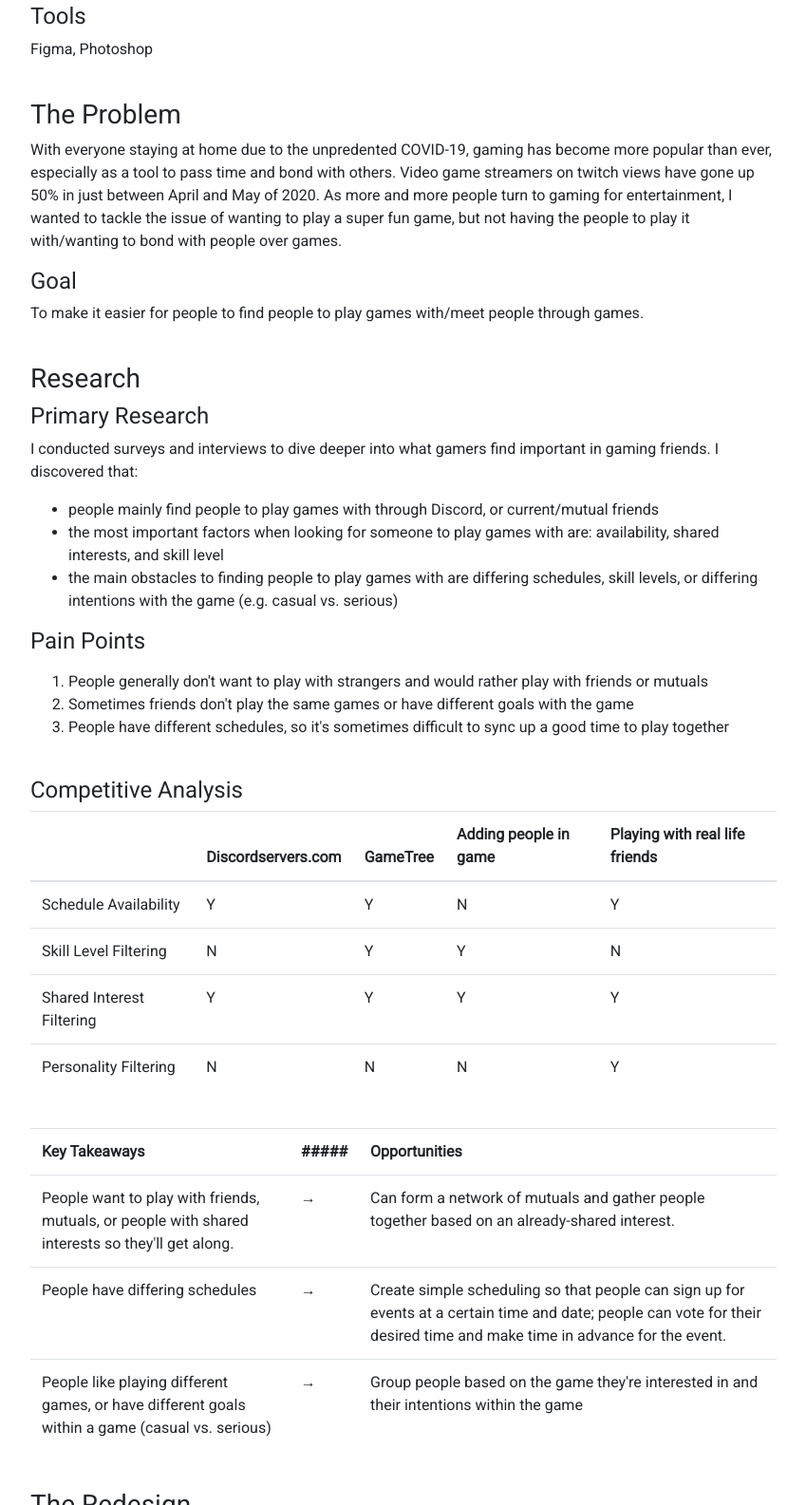
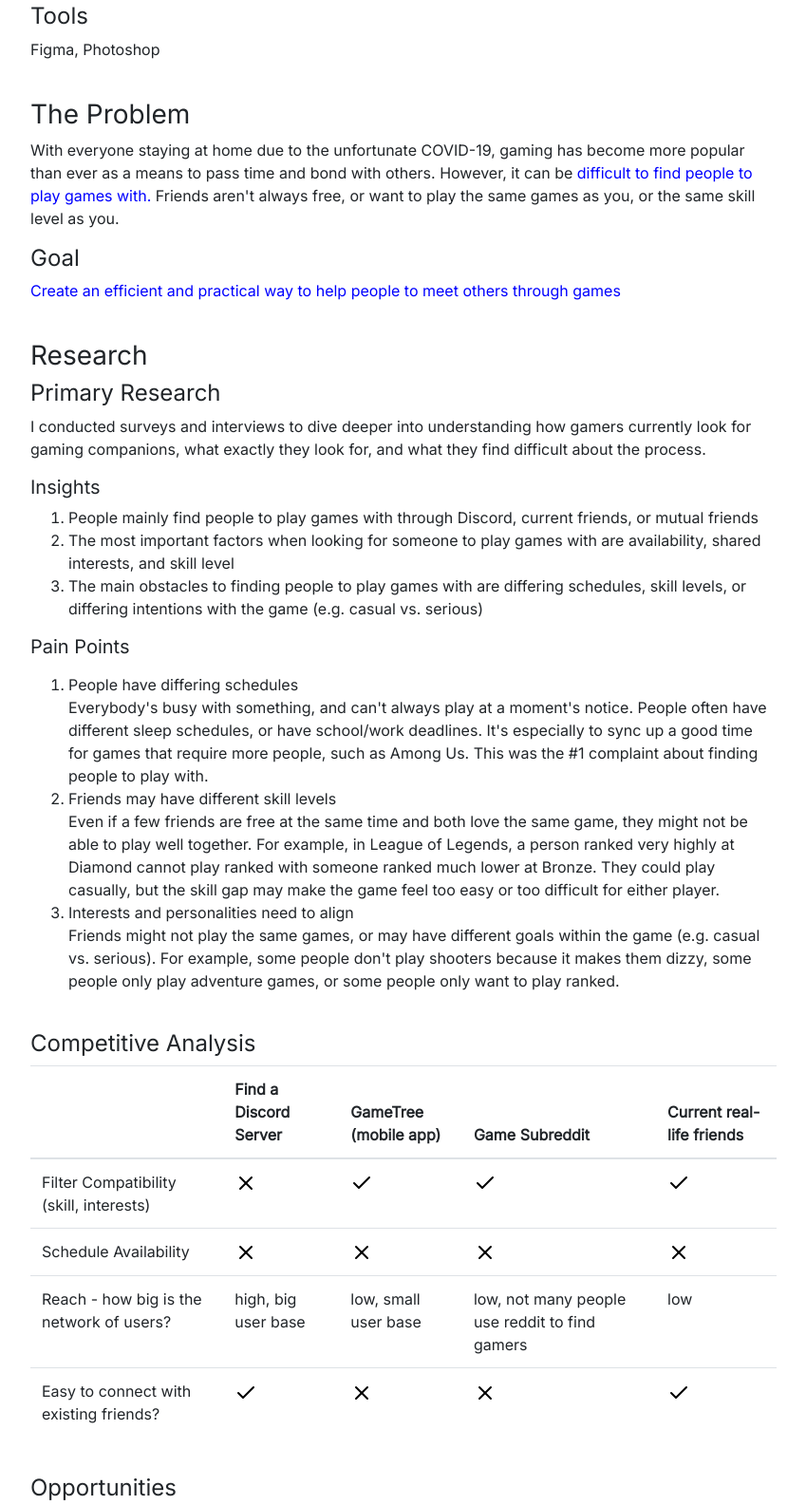
Before and after one commit to soniacui/soniacui.github.io, a plain HTML site: page gamers.html in a window 1280 px wide. Shown: the part 489-2074 px from the top of the page at 95% size, without its empty margins (215-1064 px from the left). Drawn offline with nearby package versions, Linux system fonts and the light colour scheme.

Commit message:
portfolio update

```diff
--- a/gamers.html
+++ b/gamers.html
@@ -6,6 +6,7 @@
         integrity="sha384-ggOyR0iXCbMQv3Xipma34MD+dH/1fQ784/j6cY/iJTQUOhcWr7x9JvoRxT2MZw1T" crossorigin="anonymous">
     <link href="https://fonts.googleapis.com/css?family=Roboto&display=swap" rel="stylesheet">
     <link href="https://fonts.googleapis.com/css?family=Raleway:800&display=swap" rel="stylesheet">
+    <link href="https://fonts.googleapis.com/css2?family=Inter&display=swap" rel="stylesheet">
 </head>
 
 <style>
@@ -13,7 +14,7 @@
         background-color: white;
         color: black;
         padding-left: 5%;
-        font-family: 'Roboto', sans-serif;
+        font-family: 'inter', sans-serif;
         margin-top: 10%;
     }
 
@@ -73,7 +74,7 @@
     }
 
     body {
-        font-family: 'Roboto', sans-serif;
+        font-family: 'inter', sans-serif;
         margin: 0px;
         padding: 0px;
         text-align: left;
@@ -117,6 +118,9 @@
         padding-right: 20%;
         margin-top: 5%;
     }
+    .highlight {
+        color: blue;
+    }
 </style>
 
 
@@ -157,47 +161,56 @@
             <br />
 
             <h3>The Problem</h3>
-            <p>With everyone staying at home due to the unpredented COVID-19, gaming has become more popular than ever,
-                especially
-                as a tool to pass time and bond with others. Video game streamers on twitch views have gone up 50% in
-                just between
-                April and May of 2020. As more and more people turn to gaming for entertainment, I wanted to tackle the
-                issue of
-                wanting to play a super fun game, but not having the people to play it with/wanting to bond with people
-                over games.
+            <p> With everyone staying at home due to the unfortunate COVID-19, gaming has become more popular than ever
+                as a means to pass time and bond with others. However, it can be
+                <span class="highlight">difficult to find people to play games with.</span>
+                Friends aren't always free, or want to play the same games as you, or the same skill level as you.
             </p>
-            <!--bold the main problem statement-->
+
             <h4>Goal</h4>
-            <p>To make it easier for people to find people to play games with/meet people through games.</p>
+            <p><span class="highlight">Create an efficient and practical way to help people to meet others through games</span></p>
 
             <br />
 
             <h3>Research</h3>
             <h4>Primary Research</h4>
-            <p>I conducted surveys and interviews to dive deeper into what gamers find important in gaming friends.
-                I discovered that:
-            <ul>
-                <li>people mainly find people to play games with through Discord, or current/mutual friends</li>
-                <li>the most important factors when looking for someone to play games with are: availability,
+            <p>I conducted surveys and interviews to dive deeper into understanding how gamers currently look for gaming
+                companions, what exactly they look for, and what they find difficult about the process.
+
+            <h5>Insights</h5>
+            <ol>
+                <li>People mainly find people to play games with through Discord, current friends, or mutual friends</li>
+                <li>The most important factors when looking for someone to play games with are availability,
                     shared interests, and skill level
                 </li>
-                <li>the main obstacles to finding people to play games with are differing schedules, skill levels,
+                <li>The main obstacles to finding people to play games with are differing schedules, skill levels,
                     or differing intentions with the game (e.g. casual vs. serious)
                 </li>
-            </ul>
+            </ol>
 
             </p>
-            <h4>Pain Points</h4>
+
+            <h5>Pain Points</h5>
             <p>
             <ol>
                 <li>
-                    People generally don't want to play with strangers and would rather play with friends or mutuals
+                    People have differing schedules <br/>
+                    Everybody's busy with something, and can't always play at a moment's notice. People often have different
+                    sleep schedules, or have school/work deadlines. It's especially to sync up a good time for games that
+                    require more people, such as Among Us. This was the #1 complaint about finding people to play with.
                 </li>
                 <li>
-                    Sometimes friends don't play the same games or have different goals with the game
+                    Friends may have different skill levels <br/>
+                    Even if a few friends are free at the same time and both love the same game, they might not be able to play well together.
+                    For example, in League of Legends, a person ranked very highly at Diamond cannot play ranked with someone ranked much lower
+                    at Bronze. They could play casually, but the skill gap may make the game feel too easy or too difficult for either player.
+
                 </li>
                 <li>
-                    People have different schedules, so it's sometimes difficult to sync up a good time to play together
+                    Interests and personalities need to align <br/>
+                    Friends might not play the same games, or may have different goals within the game (e.g. casual vs. serious).
+                    For example, some people don't play shooters because it makes them dizzy, some people only play adventure games, or
+                    some people only want to play ranked.
                 </li>
             </ol>
             </p>
@@ -209,50 +222,45 @@
                 <thead>
                     <tr>
                         <th></th>
-                        <th>Discordservers.com</th>
-                        <th>GameTree</th>
-                        <th>Adding people in game</th>
-                        <th>Playing with real life friends</th>
+                        <th>Find a Discord Server</th>
+                        <th>GameTree <br/>(mobile app)</th>
+                        <th>Game Subreddit</th>
+                        <th>Current real-life friends</th>
+                    </tr>
+                    <tr>
+                        <td>Filter Compatibility (skill, interests)</td>
+                        <td><img alt="cross" src="./x.svg"/></td>
+                        <td><img alt="cross" src="./check.svg"/></td>
+                        <td><img alt="cross" src="./check.svg"/></td>
+                        <td><img alt="cross" src="./check.svg"/></td>
                     </tr>
                     <tr>
                         <td>Schedule Availability</td>
-                        <td>Y</td>
-                        <td>Y</td>
-                        <td>N</td>
-                        <td>Y</td>
+                        <td><img alt="cross" src="./x.svg"/></td>
+                        <td><img alt="cross" src="./x.svg"/></td>
+                        <td><img alt="cross" src="./x.svg"/></td>
+                        <td><img alt="cross" src="./x.svg"/></td>
                     </tr>
                     <tr>
-                        <td>Skill Level Filtering</td>
-                        <td>N</td>
-                        <td>Y</td>
-                        <td>Y</td>
-                        <td>N</td>
+                        <td>Reach - how big is the network of users?</td>
+                        <td>high, big user base</td>
+                        <td>low, small user base</td>
+                        <td>low, not many people use reddit to find gamers</td>
+                        <td>low</td>
                     </tr>
                     <tr>
-                        <td>Shared Interest Filtering</td>
-                        <td>Y</td>
-                        <td>Y</td>
-                        <td>Y</td>
-                        <td>Y</td>
+                        <td>Easy to connect with existing friends?</td>
+                        <td><img alt="cross" src="./check.svg"/></td>
+                        <td><img alt="cross" src="./x.svg"/></td>
+                        <td><img alt="cross" src="./x.svg"/></td>
+                        <td><img alt="cross" src="./check.svg"/></td>
                     </tr>
-                    <tr>
-                        <td>Personality Filtering</td>
-                        <td>N</td>
-                        <td>N</td>
-                        <td>N</td>
-                        <td>Y</td>
-                    </tr>
-                </thead>
             </table>
 
             <br/>
 
-            <table class="table">
-                <tr>
-                    <th>Key Takeaways</th>
-                    <th>#####</th>
-                    <th>Opportunities</th>
-                </tr>
+            <h4>Opportunities</h4>
+
                 <tr>
                     <td>
                         People want to play with friends, mutuals, or people with shared interests so they'll get along.
@@ -273,12 +281,66 @@
                     <td>Group people based on the game they're interested in and their intentions within the game</td>
                 </tr>
 
-
-            </table>
             <br/>
 
             <h3>The Redesign</h3>
+
+
+            <h4>The Concept</h4>
+            A Discord extension that allows people to search for public servers - they can search by game
+            and see mutuals already in the server. There will also be a new 'Events' type channel in
+            each server to create events.
+            #1 complaint was availability -> vote for meetups ahead of time so people can easily decide
+             a time, and make time for it
+            #2 complaint was similar personality/intentions w the game -> people can join game-specific servers
+             that match their goals (e.g. diamond+, sweaty, casual, etc...)
+            #3 complaint was skill level -> people can join game-specific servers that meet their skill level
+             (e.g. diamond+, plat+, ...)
+
+
+            I decided to with concept 2 because it seemed more practical - 89% of gamers already
+            use Discord, so it would be smarter to build on top of something that people already use.
+            I can take advantage of the fact that people connect through already-existing mutuals on
+            Discord, and that they're already used to the UI.
+            Traditionally, Discord servers are private and require and invitation to join. However,
+            there are thousands of servers meant to have as many people as possible, such Toronto
+            Pokemon Go servers, Among Us servers, and many more...
+            And Beyond is a discord extension that will allow users to search beyond their
+            the users' private servers to discover public servers for the games and people they desire!
+            Great way to find people to play games with & meet new people
+
+            <h3>Wireframes</h3>
+
+            <h3>Constraints</h3>
+            Since I'm creating a Discord extension, I need to make sure my tone and design match Discord's.
+            I chose typeface Segoe UI, identical to Discord's own font, and followed their colour palette
+            and tone throughout the design process.
+
+            <td><img class="" alt="Style Guide" src="./style-guide.png"/></td>
+
+
+            <h3>Prototypes</h3>
+            Quick pitch
+            [video]
+
+            [breakdown of features: screenshot + descript]
+            <h4>Features</h4>
+            1. Search for public server by game; can see/filter by tags if looking for a game
+
+            2. Search for server by style/intent with the game/rank, e.g. casual/competitive,
+               diamond+, main champion, location (EU), ...)
+
+            3. Public servers have specific EVENT channels to make it easier to
+               host events
+               Like a regular text channel to discuss the upcoming event, but also a
+               poll that allows users to vote for the event time to maximize the # of people who
+               can come - availability was the #1 complaint in user surveys.
+
+
             <h3>Conclusion</h3>
+
+            <h4>For the future...</h4>
+
 
             <div class="row">
                 <div class="col connect">
```
Also changed, not shown: about.html (+1 -1 lines), index.html (+34 -23 lines), check.svg (added), style-guide.png (added), x.svg (added).
